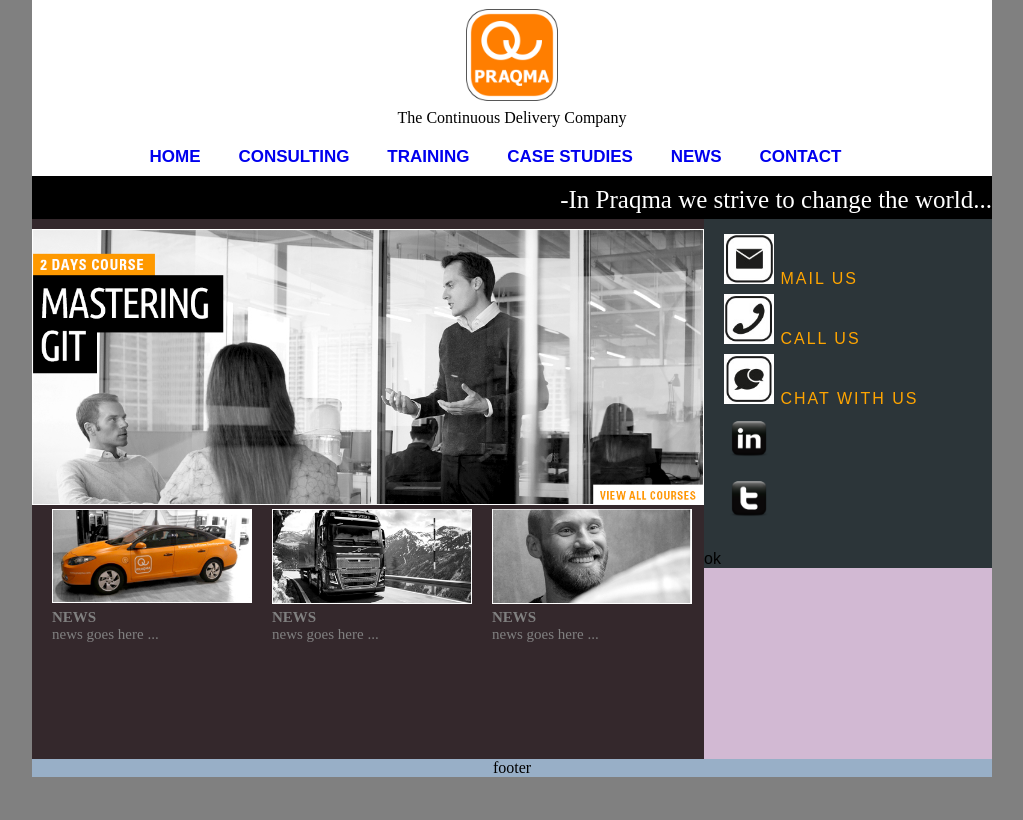
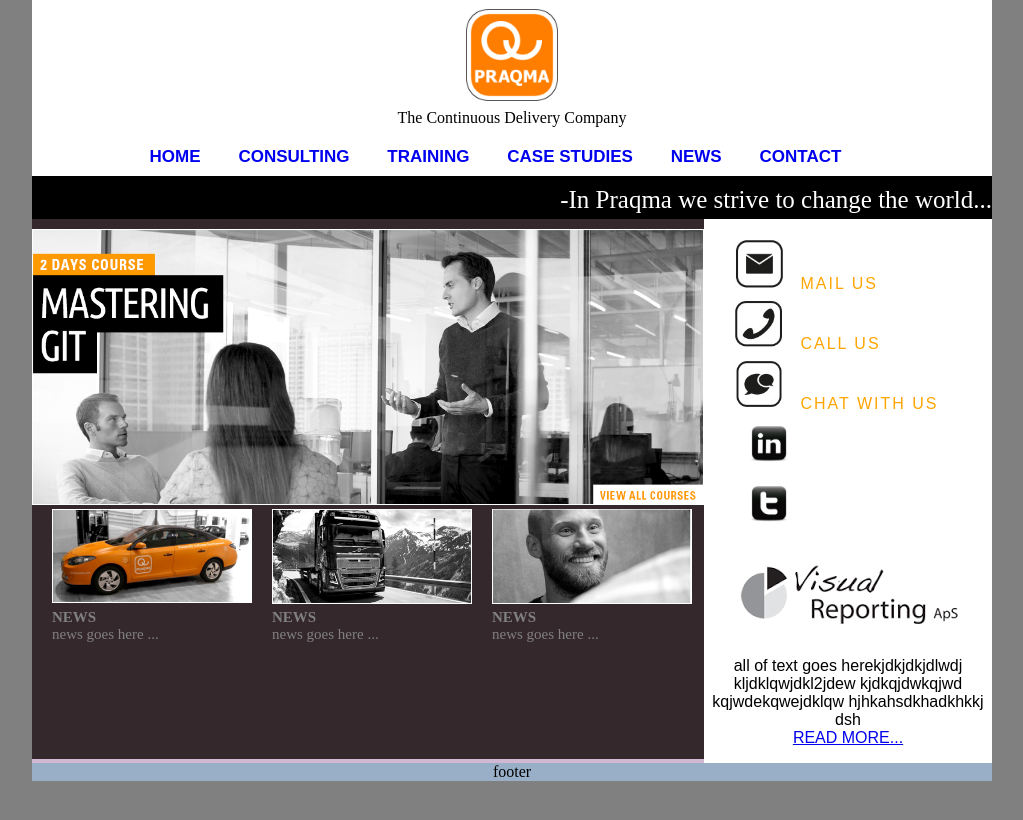
Before and after one commit to lakruzz/blogs, a Jekyll site: the page built from index.md, in a window 1280 px wide. Shown: the top 820 px of the page, without its empty margins (128-1151 px from the left). Built offline with Jekyll 4.4.1, drawn with Linux system fonts in a browser that asks for light colours.

Commit message:
side bar improved

```diff
--- a/_includes/side-bar.html
+++ b/_includes/side-bar.html
@@ -7,7 +7,7 @@
     </li>
 
     <li>
-      <img class="ok" src="/images/call-icon.png"/>
+      <img src="/images/call-icon.png"/>
       <a href="#">CALL US</a>
     </li>
 
@@ -16,9 +16,20 @@
       <a href="#">CHAT WITH US</a>
     </li>
 
-    <a href="#"><li> <img src="/images/linkedin-icon.png"/></li></a>
-    <a href="#"><li><img src="/images/twitter-icon.png"/> </li></a>
+    <li><a href="#"> <img src="/images/linkedin-icon.png"/></a></li>
+    <li><a href="#"><img src="/images/twitter-icon.png"/></a></li>
+</ul>
 
-  </ul>
-  ok
+
+<!--a class="comments" href="#"> <span>textarea here</span> READ MORE... </a-->
+
+<span>
+
+  <img src="/images/comments-pic.png"/>
+  <p>all of text goes herekjdkjdkjdlwdj kljdklqwjdkl2jdew kjdkqjdwkqjwd kqjwdekqwejdklqw hjhkahsdkhadkhkkj dsh
+
+  <br/><a href="#">READ MORE...</a></p>
+
+  </span>
+
 </div>
--- a/_sass/side-bar.scss
+++ b/_sass/side-bar.scss
@@ -1,11 +1,13 @@
 @charset "utf-8";
 $side-bar-width: 30%;
 $side-bar-position: right;
-$side-bar-font: fantasy;
-$side-bar-color: #2C3539;
+$side-bar-font: arial;
+$side-bar-color: white;
 $side-bar-text-color: orange;
 $icon-size: 50px;
-$content-position: 10px;
+$content-position: 15px;
+
+$comments-font:arial;
 
 .side-bar
 {
@@ -32,10 +34,19 @@
       }
 
   a{
+    margin-left: 10px;
     color: $side-bar-text-color;
     text-decoration: none;
-    }
+}
 
     }
   }
+
+  span
+  {
+font-family: $comments-font;
+  margin-left: $content-position+20;
+    text-align: center;
+
 }
+}
```
